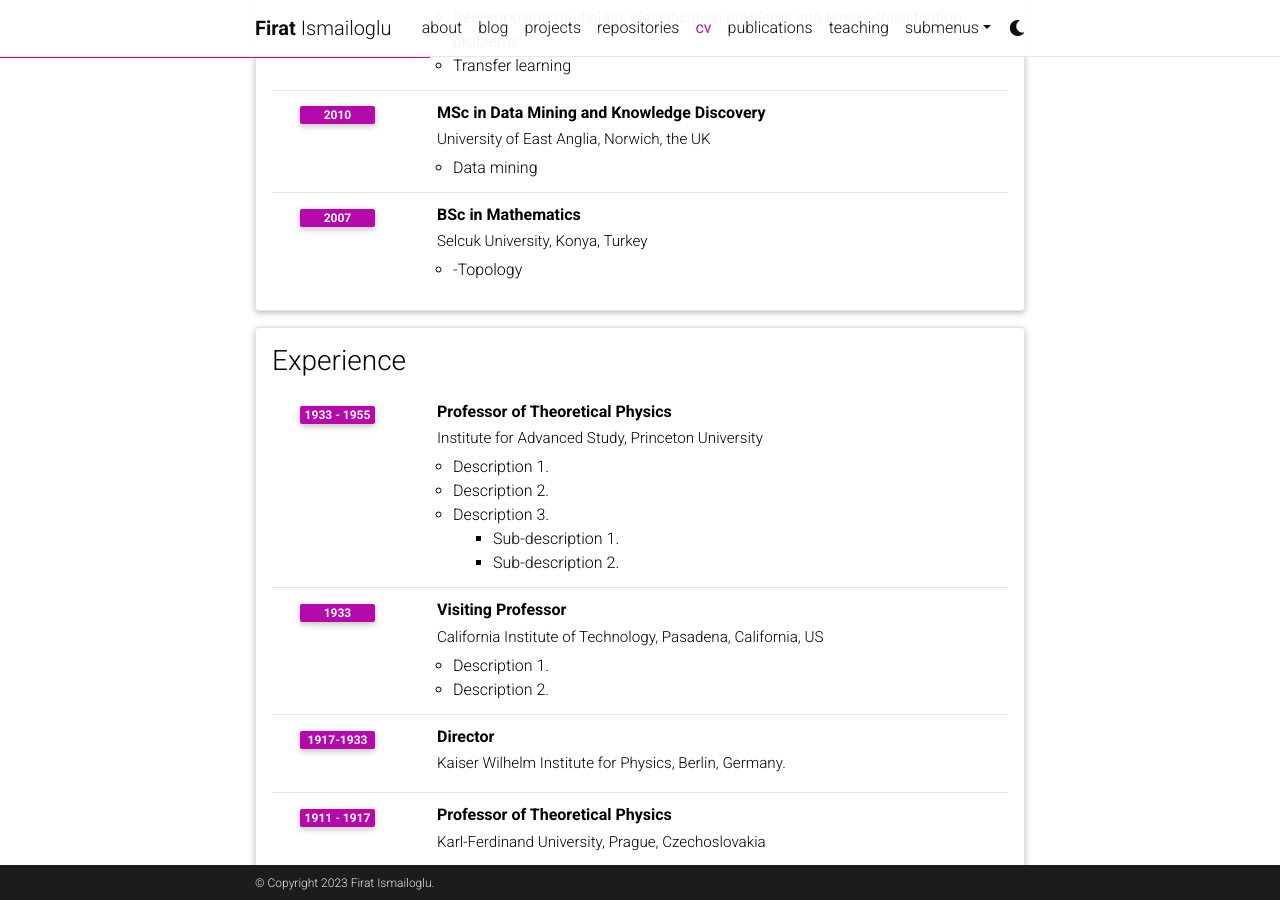
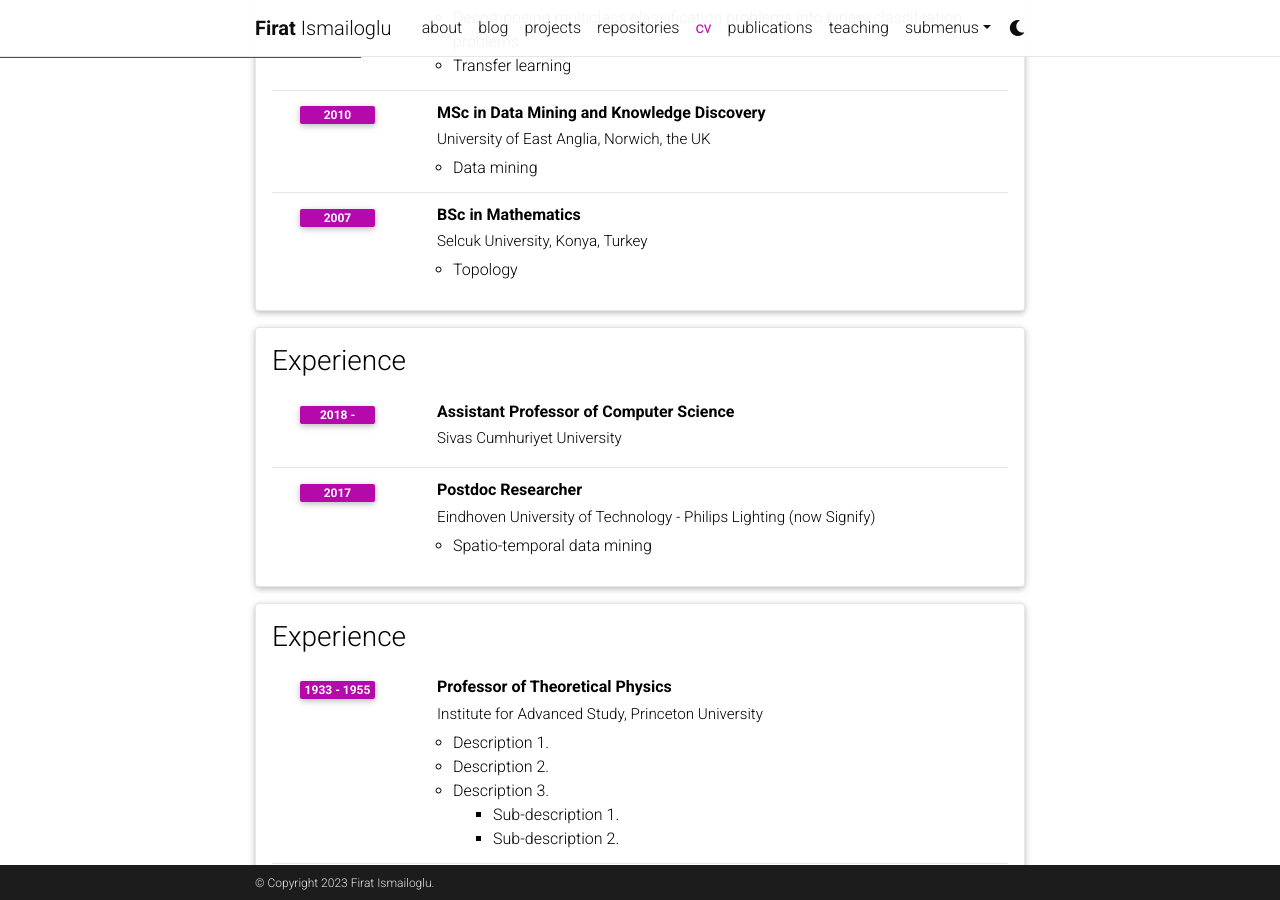
Before and after one commit to FiratIsmailoglu/firatismailoglu.github.io, a Jekyll site: the page built from _pages/cv.md, in a window 1280 px wide and 900 px high, scrolled down 483 px. Built offline with Jekyll 4.4.1, drawn with Linux system fonts in a browser that asks for light colours; comment, search, counter and statistics services are not loaded; a style sheet for code colours, icons or effects is not loaded.

Commit message:
Update cv.yml

```diff
--- a/_data/cv.yml
+++ b/_data/cv.yml
@@ -24,8 +24,19 @@
       institution: Selcuk University, Konya, Turkey
       year: 2007
       description:
-        -Topology
+        Topology
 
+- title: Experience
+  type: time_table
+  contents:
+    - title: Assistant  Professor of Computer Science
+      institution: Sivas Cumhuriyet University
+      year: 2018 -
+    - title: Postdoc Researcher
+      institution: Eindhoven University of Technology - Philips Lighting (now Signify)
+      year : 2017
+      description:
+         Spatio-temporal data mining
 
 
 
```
